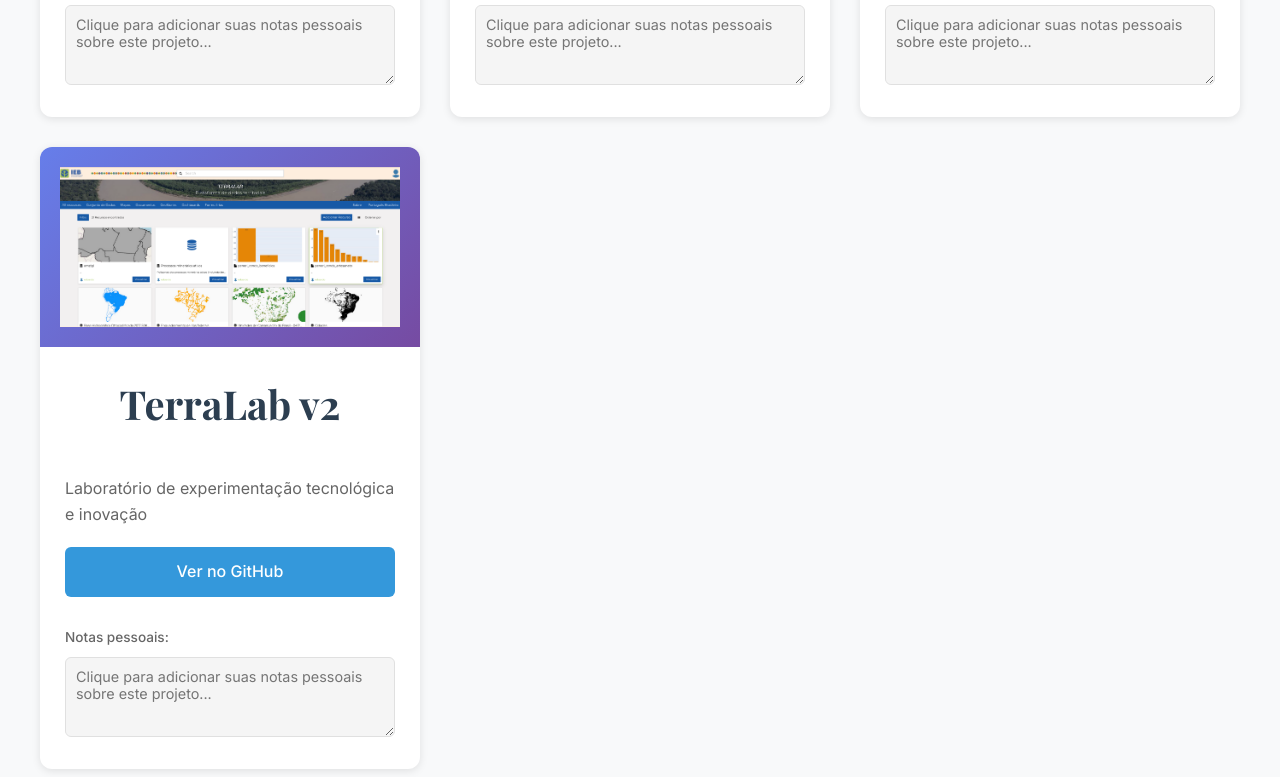
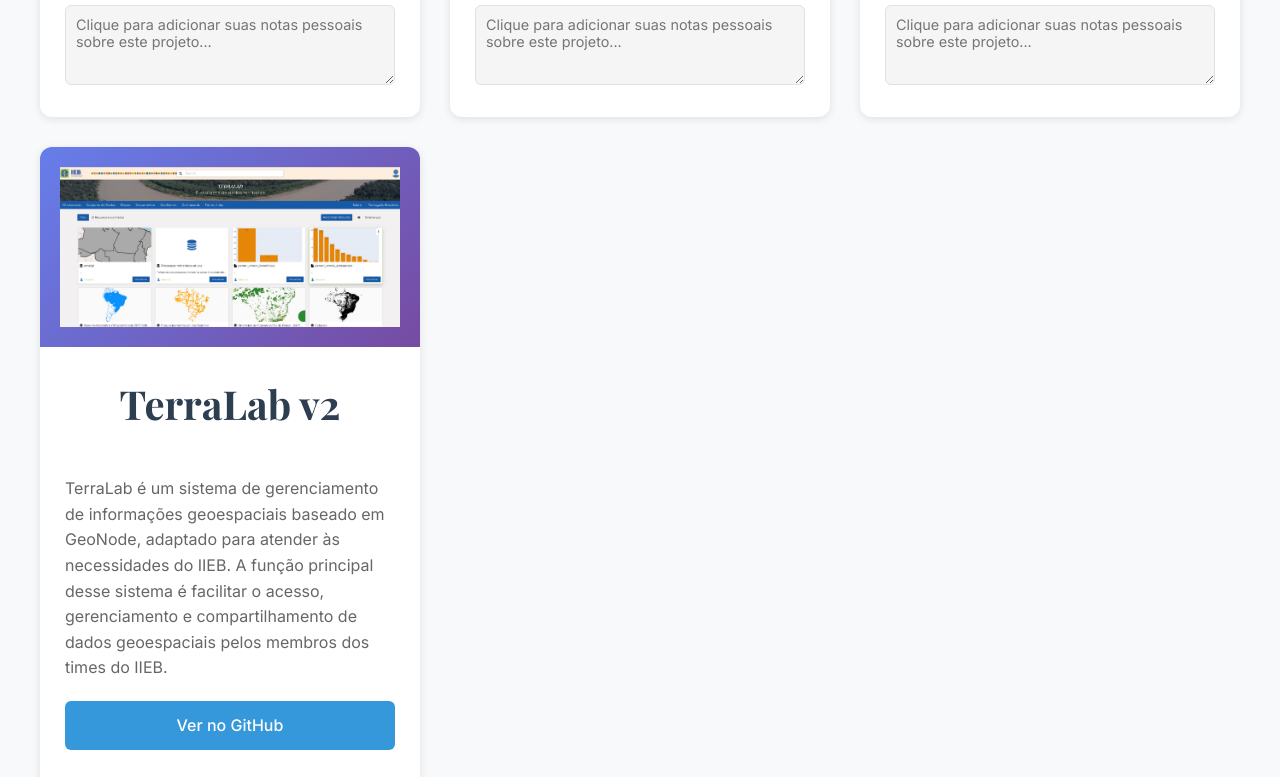
Before and after one commit to transistir/transistir.github.io, a plain HTML site: page index.html in a window 1280 px wide. Shown: the part 1610-2387 px from the top of the page. Drawn offline with nearby package versions, Linux system fonts and the light colour scheme.

Commit message:
add description to terralab

```diff
--- a/index.html
+++ b/index.html
@@ -466,8 +466,8 @@
                     en: 'TerraLab v2'
                 },
                 description: {
-                    pt: 'Laboratório de experimentação tecnológica e inovação',
-                    en: 'Technology experimentation and innovation laboratory'
+                    pt: 'TerraLab é um sistema de gerenciamento de informações geoespaciais baseado em GeoNode, adaptado para atender às necessidades do IIEB. A função principal desse sistema é facilitar o acesso, gerenciamento e compartilhamento de dados geoespaciais pelos membros dos times do IIEB.',
+                    en: 'TerraLab is a geospatial information management system based on GeoNode, adapted to meet IIEB needs. The main function of this system is to facilitate access, management and sharing of geospatial data by IIEB team members.'
                 },
                 image: 'terralab-screenshot.png',
                 repository: 'https://github.com/transistir/terralab_v2',
```
